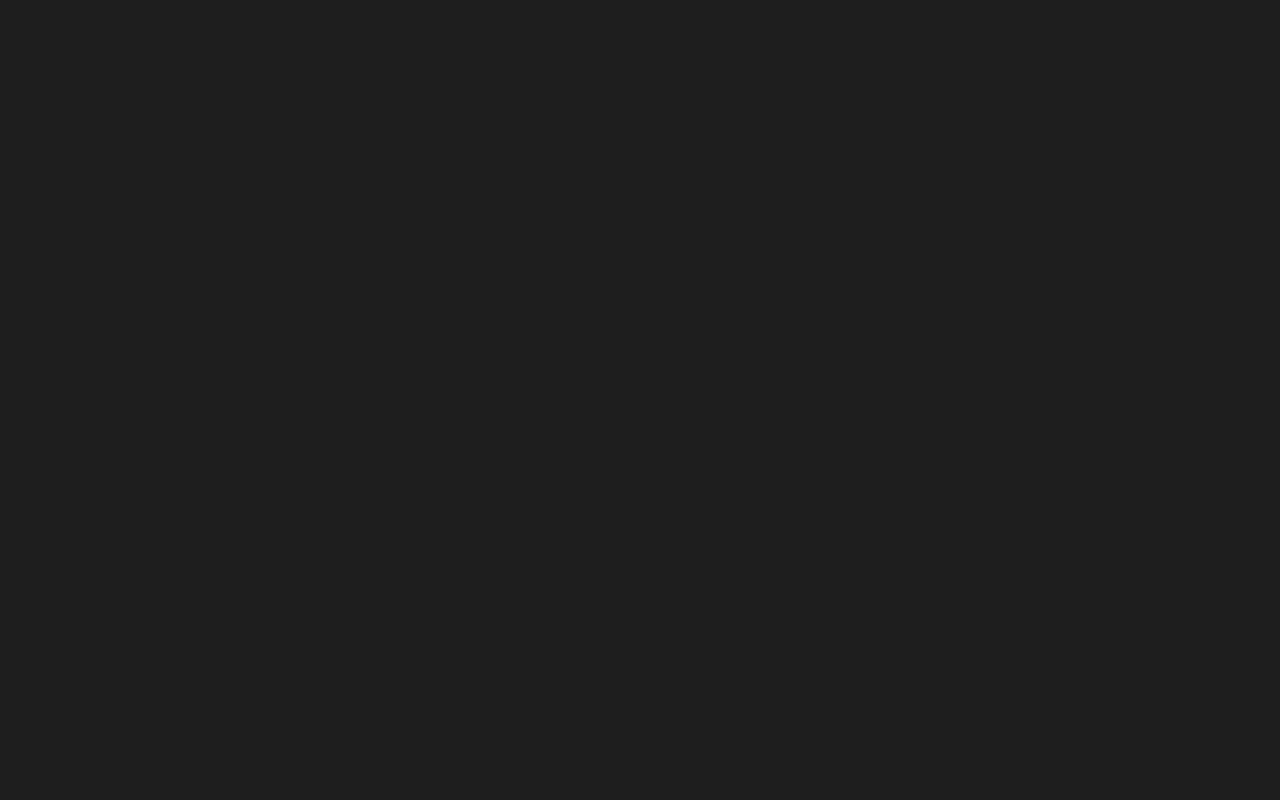
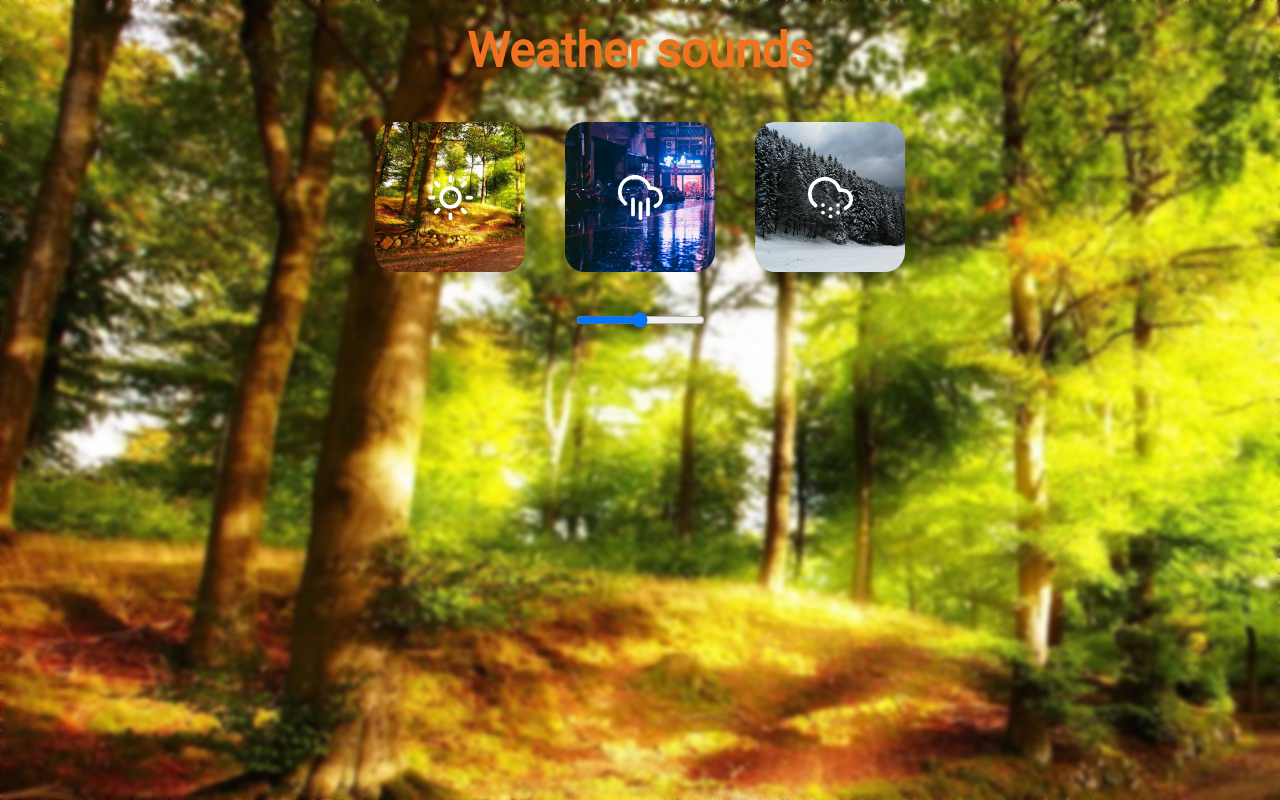
Before and after one commit to veryPeriCloud/weather-sounds, a website built with webpack: page public/index.html in a window 1280 px wide. Built offline with nearby package versions, Linux system fonts and the light colour scheme.

Commit message:
feat: play and pause audio

```diff
--- a/public/index.html
+++ b/public/index.html
@@ -4,10 +4,10 @@
   <meta charset="UTF-8">
   <meta name="viewport" content="width=device-width, initial-scale=1.0">
   <link rel="shoutcut icon" href="favicon.png">
-  <title>Wheather sounds</title>
+  <title>Weather sounds</title>
 </head>
 <body>
-  <div id="app" class="container">
+  <div id="app" class="container weather__container">
   </div>
 </body>
 </html>
--- a/src/index.js
+++ b/src/index.js
@@ -1,3 +1,86 @@
 import styles from './style.scss';
 
-console.log('Hello world');
+const app = document.getElementById("app");
+const appBody = document.querySelector("body");
+const BUTTONS_NUMBER = 3;
+const sounds = ["summer", "rain", "winter"];
+
+// set inital background
+setAppBackground(sounds[0]);
+
+function createElements() {
+  const title = document.createElement("h1");
+  title.classList.add("weather__title");
+  title.textContent = "Weather sounds";
+
+  const btnWrapper = document.createElement("div");
+  btnWrapper.classList.add("weather__buttons");
+
+  for (let i = 0; i < BUTTONS_NUMBER; i++) {
+    const btn = document.createElement("button");
+    btn.classList.add("weather__btn", `weather__btn--${sounds[i]}`);
+
+    const audio = document.createElement("audio");
+    audio.id = i;
+    audio.src = `./assets/sounds/${sounds[i]}.mp3`;
+
+    btn.append(audio);
+    btnWrapper.append(btn)
+  }
+
+  const volumeInput = document.createElement("input");
+  volumeInput.setAttribute("min", 0);
+  volumeInput.setAttribute("max", 1);
+  volumeInput.setAttribute("step", 0.1);
+  volumeInput.setAttribute("type", "range");
+
+  app.append(title, btnWrapper, volumeInput)
+}
+
+createElements();
+
+const buttons = document.querySelectorAll("button");
+const audios = document.querySelectorAll("audio");
+
+buttons
+  .forEach((btn, index) => {
+    btn.addEventListener("click", () => {
+      handleBtn(btn, index);
+    })
+  });
+
+function clear() {
+  buttons.forEach((btn) => {
+    btn.classList.remove("play")
+  })
+  audios.forEach((a) => {
+    a.pause();
+  })
+}
+
+function playMusic(btn, id) {
+  clear();
+  btn.classList.add("play");
+  const audio = document.getElementById(id)
+  audio.play();
+}
+
+function pauseMusic(btn, id) {
+  btn.classList.remove("play");
+  const audio = document.getElementById(id);
+  audio.pause()
+}
+
+function handleBtn(btn, id) {
+  const isPaused = audios[id].paused;
+
+  isPaused
+    ? playMusic(btn, id)
+    : pauseMusic(btn, id);
+
+  setAppBackground(sounds[id]);
+}
+
+function setAppBackground(bg) {
+  appBody.className = `${bg}`
+}
--- a/src/style.scss
+++ b/src/style.scss
@@ -13,5 +13,131 @@
 
 body {
   font-family: "Roboto", sans-serif;
-  background-color: #1e1e1e;
+  backdrop-filter: blur(2px);
+  transition: background 0.3s ease-in-out;
 }
+
+.summer {
+  background: url("../public/assets/summer-bg.jpg");
+
+  h1 {
+    color: rgb(239, 114, 30);
+  }
+}
+
+.rain {
+  background: url("../public/assets/rain-bg.jpg");
+
+  h1 {
+    color: violet;
+  }
+}
+
+.winter {
+  background: url("../public/assets/winter-bg.jpg");
+
+  h1 {
+    color: white;
+  }
+}
+
+
+.container {
+  margin: 0 auto;
+  padding: 20px 15px;
+  max-width: 930px;
+  height: 100vh;
+}
+
+.weather {
+
+  &__container {
+    display: flex;
+    flex-direction: column;
+    gap: 40px;
+    align-items: center;
+  }
+
+  &__title {
+    font-size: 48px;
+    line-height: 130%;
+    text-align: center;
+  }
+
+  &__audio {
+    display: flex;
+    align-items: center;
+    justify-content: center;
+  }
+
+  &__buttons {
+    display: flex;
+    align-items: center;
+    justify-content: space-between;
+    gap: 40px;
+  }
+
+  &__btn {
+    position: relative;
+    width: 150px;
+    height: 150px;
+    border-radius: 20px;
+    background-size: cover;
+    background-repeat: no-repeat;
+    border: none;
+    outline: none;
+    cursor: pointer;
+
+    &::before {
+      position: absolute;
+      content: "";
+      top: 0;
+      left: 0;
+      bottom: 0;
+      right: 0;
+      background-repeat: no-repeat;
+      background-size: 30%;
+    }
+
+    &--summer {
+      background-image: url("../public/assets/summer-bg.jpg");
+
+      &::before {
+        background: url("../public/assets/icons/sun.svg") center center no-repeat;
+        background-size: 30%;
+      }
+    }
+
+    &--rain {
+      background-image: url("../public/assets/rain-bg.jpg");
+
+      &::before {
+        background: url("../public/assets/icons/cloud-rain.svg") center center no-repeat;
+        background-size: 30%;
+      }
+    }
+
+    &--winter {
+      background-image: url("../public/assets/winter-bg.jpg");
+
+      &::before {
+        background: url("../public/assets/icons/cloud-snow.svg") center center no-repeat;
+        background-size: 30%;
+      }
+    }
+
+    &.play {
+      &::before {
+        position: absolute;
+        content: "";
+        top: 0;
+        left: 0;
+        bottom: 0;
+        right: 0;
+        background: url("../public/assets/icons/pause.svg") center center no-repeat;
+        background-repeat: no-repeat;
+        background-size: 30%;
+      }
+    }
+  }
+}
```
